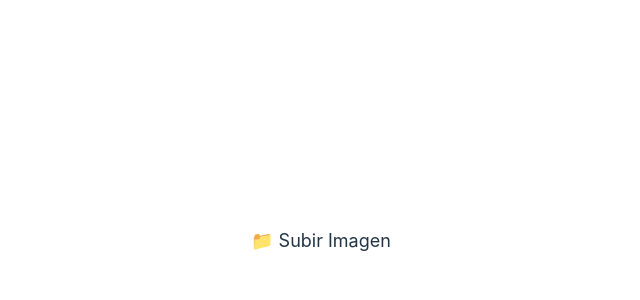
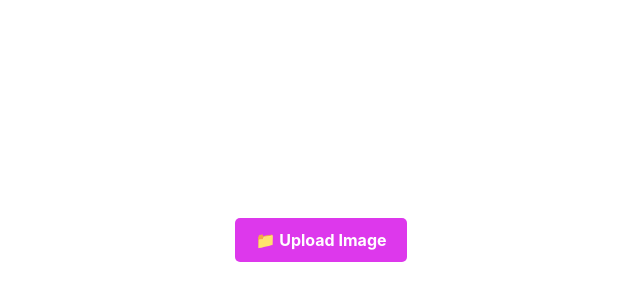
Before and after one commit to borjantona/opencv-image-dominant-colors, a React (Vite) app: page / in a window 1280 px wide. Shown: the part 170-470 px from the top of the page, without its empty margins (319-959 px from the left). Built offline with nearby package versions, Linux system fonts and the light colour scheme.

Commit message:
feat: add processor button and styling

```diff
--- a/src/components/ImageProcessor/ImageProcessor.scss
+++ b/src/components/ImageProcessor/ImageProcessor.scss
@@ -1,38 +1,62 @@
 .input-output-container {
   display: flex;
-  flex-direction: column;
+  flex-direction: row;
   align-items: center;
-}
+  gap: 20px;
 
-.input-output-container-image {
-  display: flex;
-  justify-content: center;
-}
+  &-image {
+    display: flex;
+    justify-content: center;
+    &-item {
+      max-width: 100%;
+      height: auto;
+      border-radius: 10px;
+    }
+  }
+  &-colors {
+    display: flex;
+    flex-direction: column;
+    align-items: stretch;
+    justify-content: stretch;
+    height: 100%; // Para que crezca con respecto a la imagen
+    &-box {
+      flex-grow: 1; // Hace que todos los colores ocupen el mismo espacio vertical
+      width: 50px;
+      &:first-child {
+        border-top-left-radius: 10px;
+        border-top-right-radius: 10px;
+      }
 
-.input-output-container-image-item {
-  max-width: 100%;
-  height: auto;
-}
-
-.input-output-container-colors {
-  display: flex;
-  justify-content: center;
-  flex-wrap: wrap;
-}
-
-.input-output-container-colors-box {
-  width: 50px;
-  height: 50px;
-  margin: 5px;
+      &:last-child {
+        border-bottom-left-radius: 10px;
+        border-bottom-right-radius: 10px;
+      }
+    }
+  }
 }
 
 .caption {
   margin-top: 20px;
+  display: flex;
+  justify-content: center;
+  gap: 20px;
 }
 
 .custom-file-upload {
-  font-size: 18px;
+  display: inline-block;
+  padding: 10px 20px;
+  background-color: #dd38ec;
+  color: white;
+  font-size: 16px;
+  font-weight: bold;
+  border-radius: 5px;
   cursor: pointer;
+  transition: background 0.3s ease;
+  border: none;
+  text-align: center;
+  &:hover {
+    background-color: #e91fc7;
+  }
 }
 
 .spinner-container {
--- a/src/components/ImageProcessor/ImageProcessor.tsx
+++ b/src/components/ImageProcessor/ImageProcessor.tsx
@@ -7,29 +7,26 @@ export const ImageProcessor = () => {
   const imgElement = useRef<HTMLImageElement>(null);
   const inputElement = useRef<HTMLInputElement>(null);
   const [, forceUpdate] = useReducer((x) => x + 1, 0);
-  const [dominantColors, setDominantColors] = useState<[number, number, number][]>(
-    []
-  );
+  const [dominantColors, setDominantColors] = useState<
+    [number, number, number][]
+  >([]);
   const [cvReady, setCvReady] = useState(false);
   const [isLoading, setIsLoading] = useState(false);
+  const [isImageLoaded, setIsImageLoaded] = useState(false);
 
   useEffect(() => {
     if (cv.Mat) {
-      console.log("✅ OpenCV ya está listo");
+      console.log("✅ OpenCV is ready");
       setCvReady(true);
     } else {
-      console.log("⏳ Esperando a que OpenCV se cargue...");
+      console.log("⏳ Waiting for OpenCV to load...");
       cv.onRuntimeInitialized = () => {
-        console.log("🚀 OpenCV.js cargado correctamente.");
+        console.log("🚀 OpenCV.js loaded correctly.");
         setCvReady(true);
         forceUpdate();
       };
     }
   }, []);
-
-  useEffect(() => {
-    console.log(isLoading);
-  }, [isLoading]);
 
   const onFileChange = (e: ChangeEvent<HTMLInputElement>) => {
     const file = e.target.files;
@@ -39,16 +36,20 @@ export const ImageProcessor = () => {
     }
   };
 
-  const handleOnLoad = async (
-    event: React.SyntheticEvent<HTMLImageElement>
-  ) => {
+  const handleOnProcess = async () => {
+    setIsLoading(true);
+    setTimeout(() => {
+      processImage();
+    }, 10);
+  };
+
+  const processImage = async () => {
     if (imgElement.current) {
-      setIsLoading(true);
       try {
         const colors = await getDominantColors(imgElement.current, 5);
         setDominantColors(colors);
       } catch (error) {
-        console.error("Error al procesar la imagen:", error);
+        console.error("Error processing image:", error);
       } finally {
         setIsLoading(false);
       }
@@ -57,13 +58,19 @@ export const ImageProcessor = () => {
     }
   };
 
+  const handleOnLoad = () => {
+    setIsImageLoaded(true);
+	setDominantColors([]);
+    setIsLoading(false);
+  };
+
   async function getDominantColors(
     imageElement: HTMLImageElement,
     k: number = 3
   ) {
     return new Promise<[number, number, number][]>((resolve, reject) => {
       try {
-        console.log("⏳ Procesando imagen...⏳");
+        console.log("⏳ Processing image...⏳");
         let src = cv.imread(imageElement);
 
         if (src.type() === cv.CV_8UC4) {
@@ -128,8 +135,6 @@ export const ImageProcessor = () => {
     <>
       {cvReady ? (
         <div>
-          {isLoading && <h2>⏳ Cargando Imagen... ⏳</h2>}
-          {!isLoading ? (
           <div className="input-output-container">
             <div className="input-output-container-image">
               {imageSrc.current && (
@@ -142,6 +147,11 @@ export const ImageProcessor = () => {
                 />
               )}
             </div>
+            {isLoading ? (
+              <div className="spinner-container">
+                <div className="spinner"></div>
+              </div>
+            ) : (
               <div
                 className="input-output-container-colors"
                 style={{ height: imgElement.current?.clientHeight || "auto" }}
@@ -156,10 +166,9 @@ export const ImageProcessor = () => {
                   ></div>
                 ))}
               </div>
+            )}
           </div>
-          ) : (
-            <h2>⏳ Cargando Imagen... ⏳</h2>
-          )}
+
           <div className="caption">
             <input
               type="file"
@@ -170,12 +179,17 @@ export const ImageProcessor = () => {
               style={{ display: "none" }}
             />
             <label htmlFor="file-upload" className="custom-file-upload">
-              📁 Subir Imagen
+              📁 Upload Image
             </label>
+            {isImageLoaded && (
+              <label onClick={handleOnProcess} className="custom-file-upload">
+                💻 Process Image
+              </label>
+            )}
           </div>
         </div>
       ) : (
-        <h2>⏳ Cargando OpenCV... ⏳</h2>
+        <h2>⏳ Loading OpenCV... ⏳</h2>
       )}
     </>
   );
```
Lines whose indentation alone changed are shown as unchanged.
